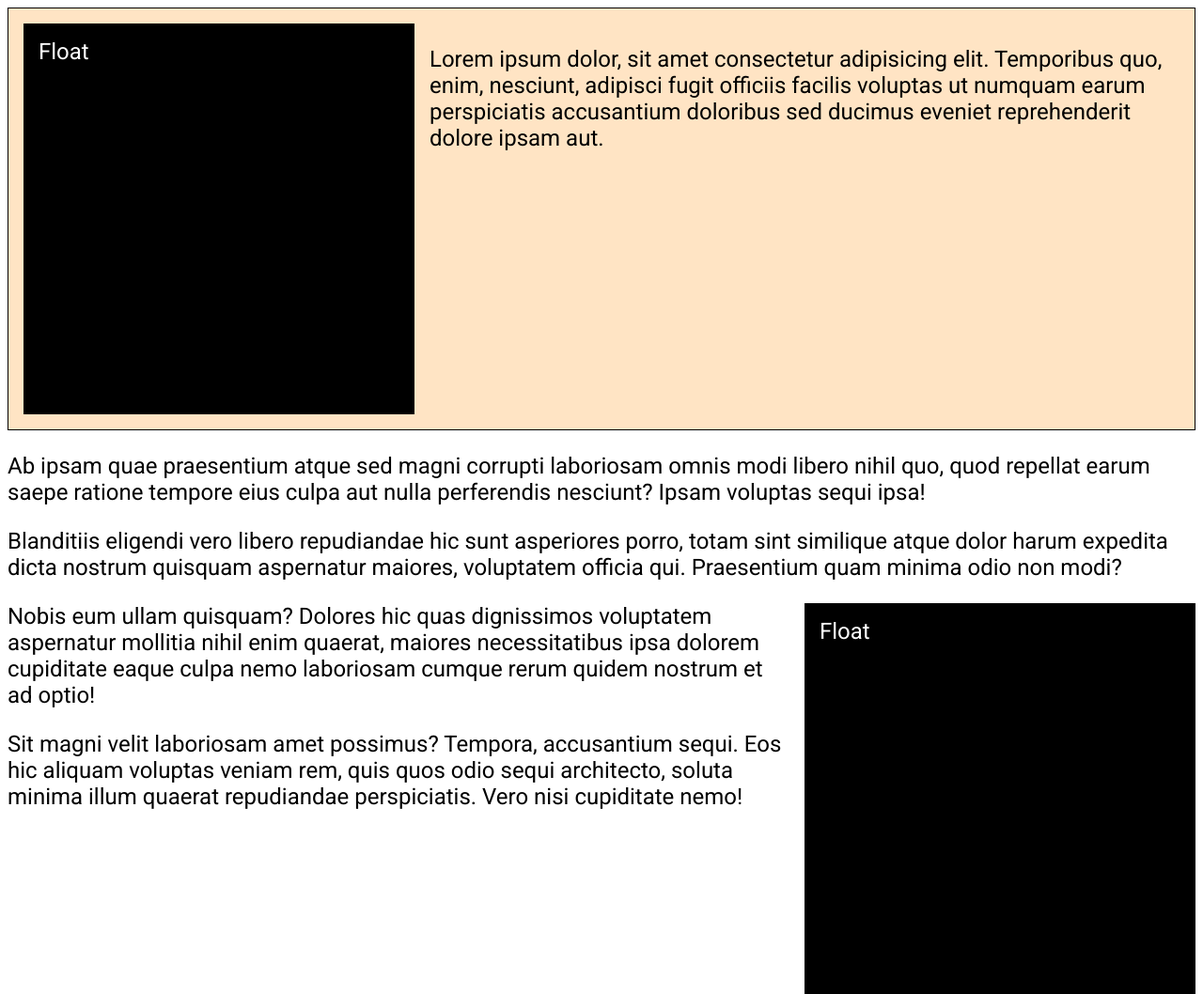
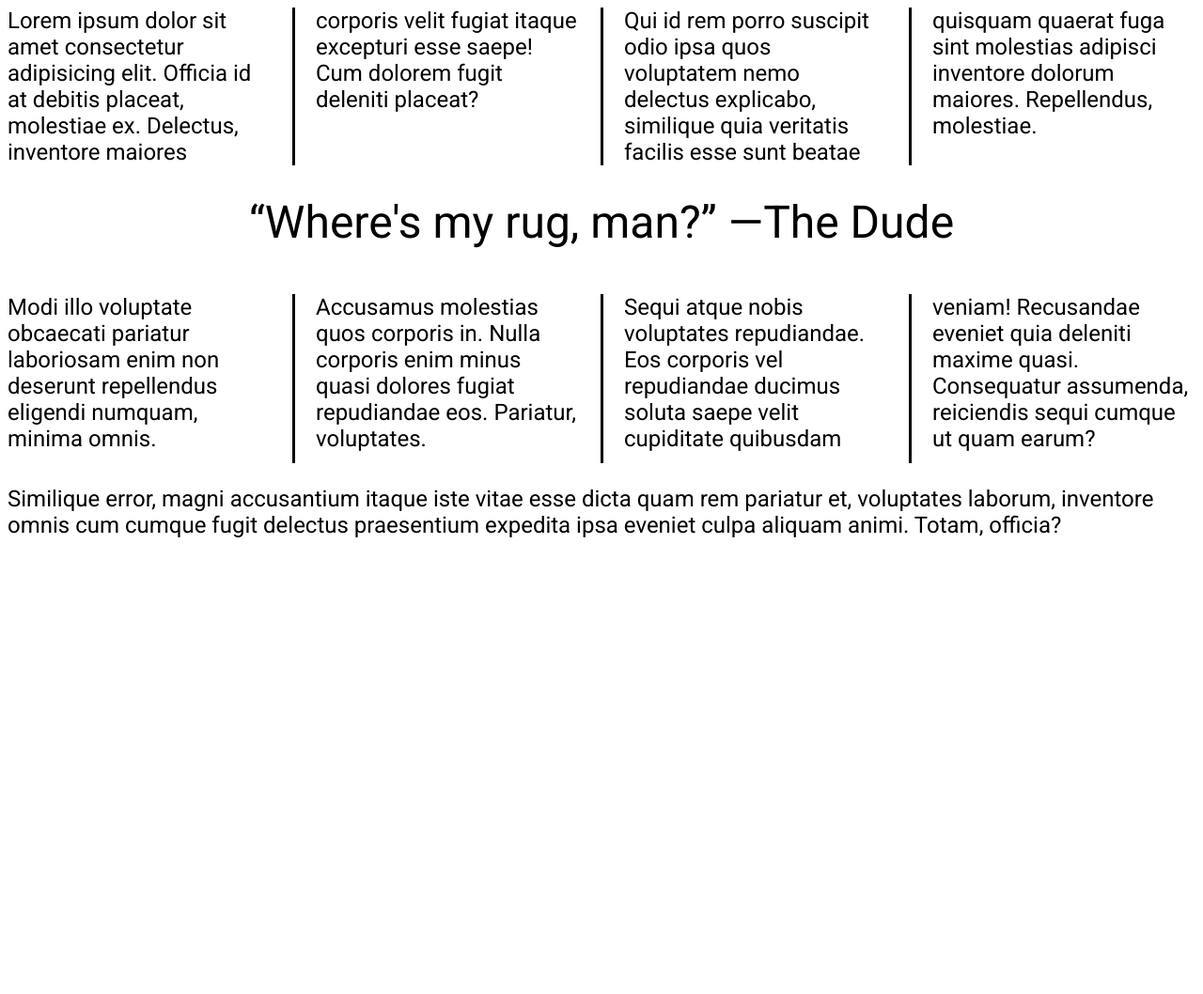
Before and after one commit to luciamartinelli/study-css, a plain HTML site: page index.html in a window 1280 px wide. Shown: the whole page at 94% size. After the commit the page ends 800 px from the top, so only its background shows below. Drawn offline with Linux system fonts and the light colour scheme.

Commit message:
CSS Columns Tutorial

```diff
--- a/css/style.css
+++ b/css/style.css
@@ -5,30 +5,31 @@ body {
   font-family: "Roboto", sans-serif;
 }
 
-.block {
-  width: 30vw;
-  height: 30vw;
+.columns {
+  /*  column-count: 4;
+  column-width: 250px; */
+  columns: 4 250px;
+  column-rule: 3px solid black;
+  column-gap: 3rem;
+}
+
+.columns p {
+  margin-top: 0;
+}
+.columns h2 {
+  margin-top: 0;
   background-color: black;
   color: white;
   padding: 1rem;
+  break-inside: avoid;
 }
-
-.left {
-  float: left;
-  margin-right: 1rem;
+.columns .quote {
+  margin-top: 2rem;
+  font-size: 3rem;
+  text-align: center;
+  color: black;
+  column-span: all;
 }
-
-.right {
-  float: right;
-  margin-left: 1rem;
+.nowrap {
+  white-space: nowrap;
 }
-
-.clear {
-  clear: both;
-}
-section {
-  background-color: bisque;
-  border: 1px solid black;
-  padding: 1rem;
-  display: flow-root;
-}
--- a/index.html
+++ b/index.html
@@ -9,16 +9,41 @@
   </head>
 
   <body>
-    <section>
-    <div class="block left">Float</div>
-    <p>Lorem ipsum dolor, sit amet consectetur adipisicing elit. Temporibus quo, enim, nesciunt, adipisci fugit officiis facilis voluptas ut numquam earum perspiciatis accusantium doloribus sed ducimus eveniet reprehenderit dolore ipsam aut.</p>
-  </section>
-    <!-- <div class="clear"></div> -->
-    <p>Ab ipsam quae praesentium atque sed magni corrupti laboriosam omnis modi libero nihil quo, quod repellat earum saepe ratione tempore eius culpa aut nulla perferendis nesciunt? Ipsam voluptas sequi ipsa!</p>
-    <p>Blanditiis eligendi vero libero repudiandae hic sunt asperiores porro, totam sint similique atque dolor harum expedita dicta nostrum quisquam aspernatur maiores, voluptatem officia qui. Praesentium quam minima odio non modi?</p>
-    <div class="block right">Float</div>
-    <p>Nobis eum ullam quisquam? Dolores hic quas dignissimos voluptatem aspernatur mollitia nihil enim quaerat, maiores necessitatibus ipsa dolorem cupiditate eaque culpa nemo laboriosam cumque rerum quidem nostrum et ad optio!</p>
-    <p>Sit magni velit laboriosam amet possimus? Tempora, accusantium sequi. Eos hic aliquam voluptas veniam rem, quis quos odio sequi architecto, soluta minima illum quaerat repudiandae perspiciatis. Vero nisi cupiditate nemo!</p>
-  </header>
+    <section class="columns">
+      <p>
+        Lorem ipsum dolor sit amet consectetur adipisicing elit. Officia id at
+        debitis placeat, molestiae ex. Delectus, inventore maiores corporis
+        velit fugiat itaque excepturi esse saepe! Cum dolorem fugit deleniti
+        placeat?
+      </p>
+      <p>
+        Qui id rem porro suscipit odio ipsa quos voluptatem nemo delectus
+        explicabo, similique quia veritatis facilis esse sunt beatae quisquam
+        quaerat fuga sint molestias adipisci inventore dolorum maiores.
+        Repellendus, molestiae.
+      </p>
+      <!--  <h2>Next Topic</h2> -->
+      <p class="quote">
+        &#8220;Where's my rug, man?&#8221;
+        <span class="nowrap">&#8212;The Dude</span>
+      </p>
+      <p>
+        Modi illo voluptate obcaecati pariatur laboriosam enim non deserunt
+        repellendus eligendi numquam, minima omnis. Accusamus molestias quos
+        corporis in. Nulla corporis enim minus quasi dolores fugiat repudiandae
+        eos. Pariatur, voluptates.
+      </p>
+      <p>
+        Sequi atque nobis voluptates repudiandae. Eos corporis vel repudiandae
+        ducimus soluta saepe velit cupiditate quibusdam veniam! Recusandae
+        eveniet quia deleniti maxime quasi. Consequatur assumenda, reiciendis
+        sequi cumque ut quam earum?
+      </p>
+    </section>
+    <p>
+      Similique error, magni accusantium itaque iste vitae esse dicta quam rem
+      pariatur et, voluptates laborum, inventore omnis cum cumque fugit delectus
+      praesentium expedita ipsa eveniet culpa aliquam animi. Totam, officia?
+    </p>
   </body>
 </html>
```
